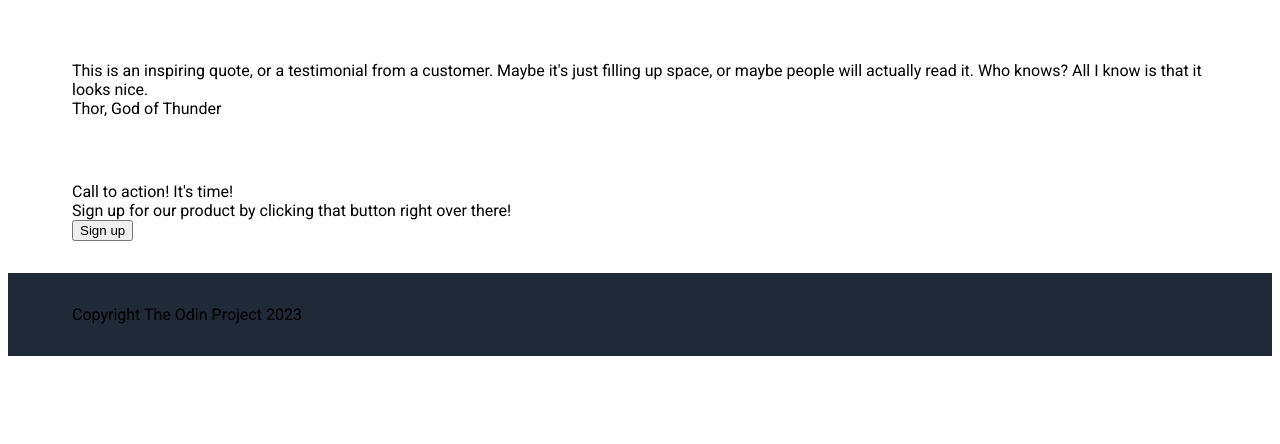
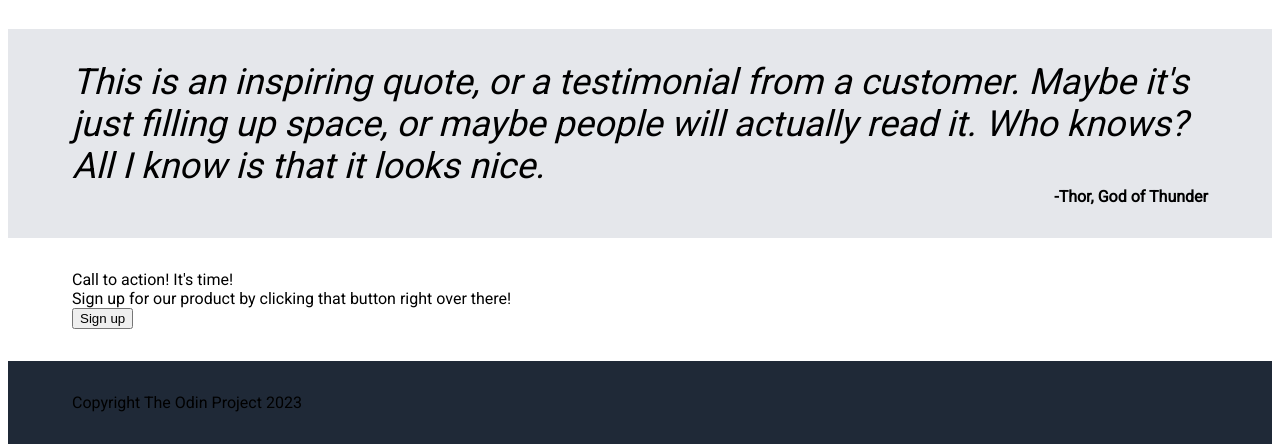
Before and after one commit to Anubis4023/landing-page, a plain HTML site: page index.html in a window 1280 px wide. Shown: the part 396-840 px from the top of the page. Before the commit the page ends 816 px from the top, so only its background shows below. Drawn offline with Linux system fonts and the light colour scheme.

Commit message:
Complete CSS for quote section

```diff
--- a/index.html
+++ b/index.html
@@ -54,7 +54,7 @@
 
     <div class="quote">
         <div class="quote-text">This is an inspiring quote, or a testimonial from a customer. Maybe it's just filling up space, or maybe people will actually read it. Who knows? All I know is that it looks nice.</div>
-        <div class="quote-author">Thor, God of Thunder</div>
+        <div class="quote-author">-Thor, God of Thunder</div>
     </div>
 
     <div class="sign-up">
--- a/style.css
+++ b/style.css
@@ -69,3 +69,20 @@ ul, .intro-subtext {
 .containers {
     display: flex;
 }
+
+.quote {
+    background-color: #E5E7EB;
+    display: flex;
+    flex-direction: column;
+}
+
+.quote-text {
+    font-size: 36px;
+    font-style: italic;
+    font-weight: 300;
+}
+
+.quote-author {
+    font-weight: bold;
+    align-self: flex-end;
+}
```
